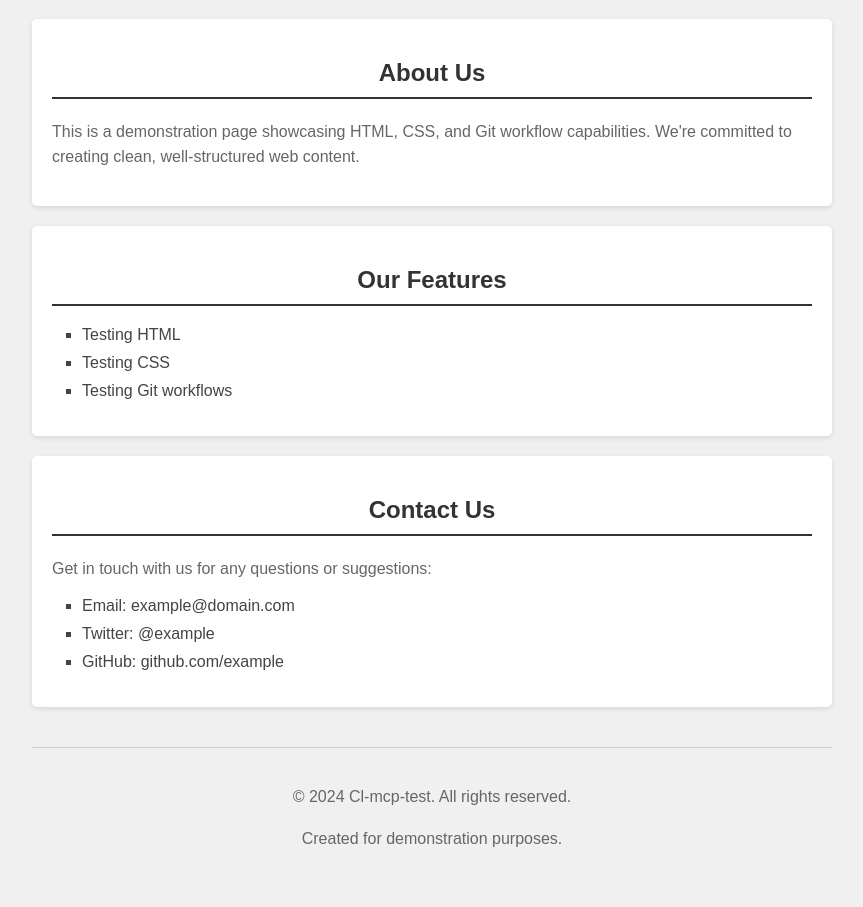
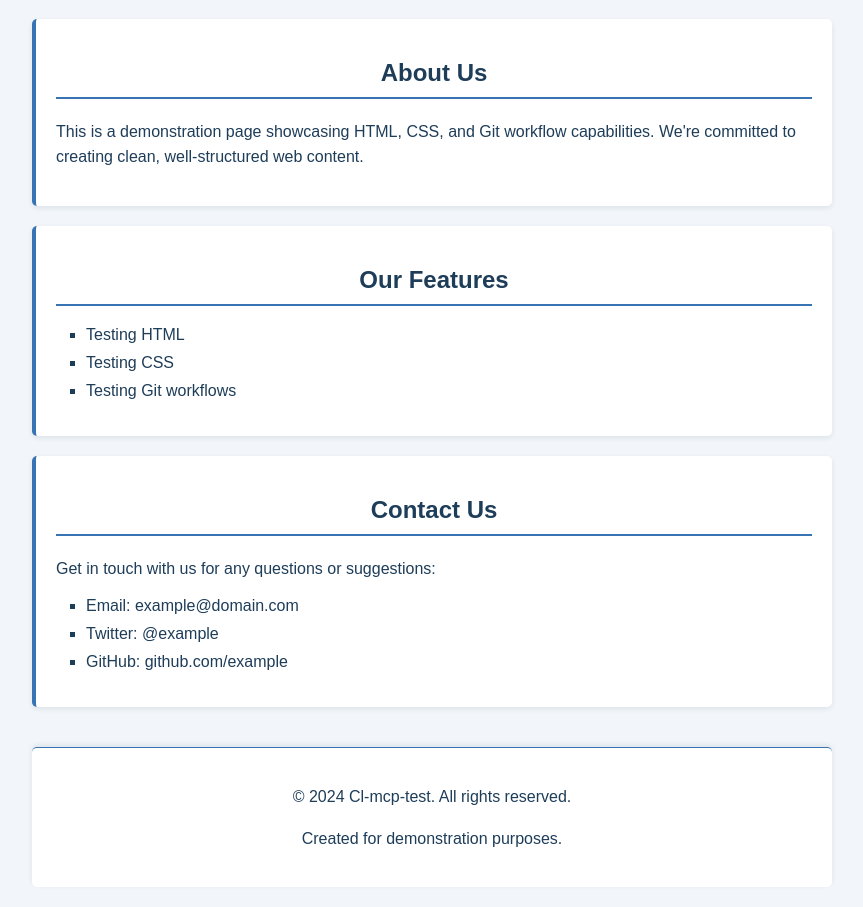
Before and after one commit to MMIX2009/Cl-mcp-test, a plain HTML site: page index.html in a window 1280 px wide. Shown: the part 93-1000 px from the top of the page, without its empty margins (208-1071 px from the left). Drawn offline with Linux system fonts and the light colour scheme.

Commit message:
Update website with blue color scheme

```diff
--- a/index.html
+++ b/index.html
@@ -5,21 +5,29 @@
     <meta name="viewport" content="width=device-width, initial-scale=1.0">
     <title>Welcome to Cl-mcp-test</title>
     <style>
+        :root {
+            --primary-blue: #1e3d59;
+            --secondary-blue: #3873b3;
+            --light-blue: #f2f6fa;
+            --accent-blue: #2b5384;
+            --text-light: #ffffff;
+            --text-dark: #1e3d59;
+        }
         body {
             font-family: Arial, sans-serif;
             max-width: 800px;
             margin: 0 auto;
             padding: 20px;
-            background-color: #f0f0f0;
+            background-color: var(--light-blue);
         }
         h1, h2 {
-            color: #333;
+            color: var(--primary-blue);
             text-align: center;
-            border-bottom: 2px solid #333;
+            border-bottom: 2px solid var(--secondary-blue);
             padding-bottom: 10px;
         }
         p {
-            color: #666;
+            color: var(--text-dark);
             line-height: 1.6;
         }
         ul {
@@ -28,21 +36,30 @@
         }
         li {
             margin: 10px 0;
-            color: #444;
+            color: var(--text-dark);
         }
         .section {
             background-color: white;
             padding: 20px;
             margin: 20px 0;
             border-radius: 5px;
-            box-shadow: 0 2px 5px rgba(0,0,0,0.1);
+            box-shadow: 0 2px 5px rgba(30, 61, 89, 0.1);
+            border-left: 4px solid var(--secondary-blue);
+        }
+        .section:hover {
+            box-shadow: 0 4px 8px rgba(30, 61, 89, 0.2);
+            transform: translateY(-2px);
+            transition: all 0.3s ease;
         }
         footer {
             margin-top: 40px;
-            padding-top: 20px;
-            border-top: 1px solid #ccc;
+            padding: 20px;
+            border-top: 1px solid var(--secondary-blue);
             text-align: center;
-            color: #888;
+            color: var(--primary-blue);
+            background-color: white;
+            border-radius: 5px;
+            box-shadow: 0 -2px 5px rgba(30, 61, 89, 0.1);
         }
     </style>
 </head>
```
